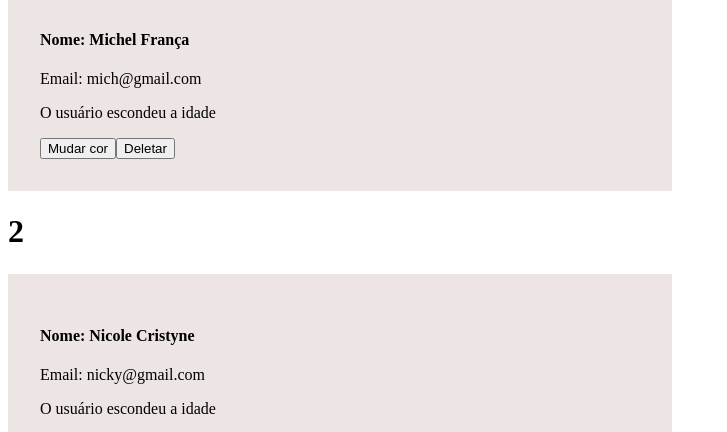
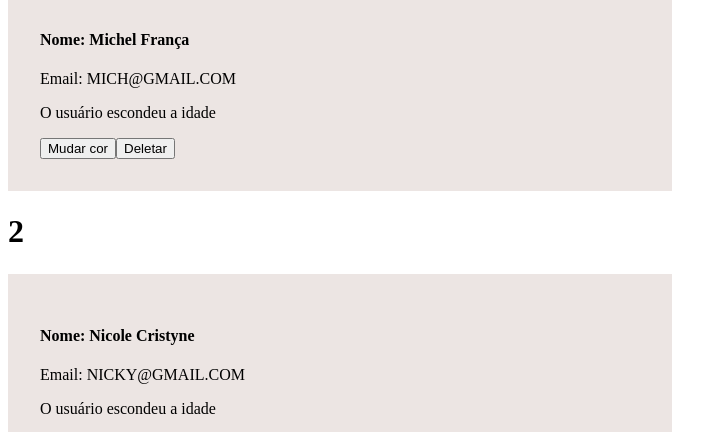
Before and after one commit to immichjs/learning-vuejs, a Vue app: page / in a window 1280 px wide. Shown: the part 203-635 px from the top of the page, without its empty margins (0-727 px from the left). Built offline with nearby package versions, Linux system fonts and the light colour scheme.

Commit message:
Alterando a visualização de dados com filtros sem alterar o dado original

```diff
--- a/src/components/Cliente.vue
+++ b/src/components/Cliente.vue
@@ -1,7 +1,7 @@
 <template>
     <div :class="{'cliente': !isPremium, 'cliente-premium': isPremium}">
         <h4>Nome: {{ cliente.nome }}</h4>
-        <p>Email: {{ cliente.email }}</p>
+        <p>Email: {{ cliente.email | emailProcess }}</p>
         <p v-if="showIdade">Idade: {{ cliente.idade }}</p>
         <p v-else>O usuário escondeu a idade</p>
         <!-- <p v-show="showIdade">Idade: {{ cliente.idade }}</p>  -->
@@ -33,6 +33,11 @@ export default {
         testar() {
             alert('Testando método')
         }
+    },
+    filters: {
+        emailProcess(value) {
+            return value.toUpperCase()
+        }
     }
 }
 </script>
```
